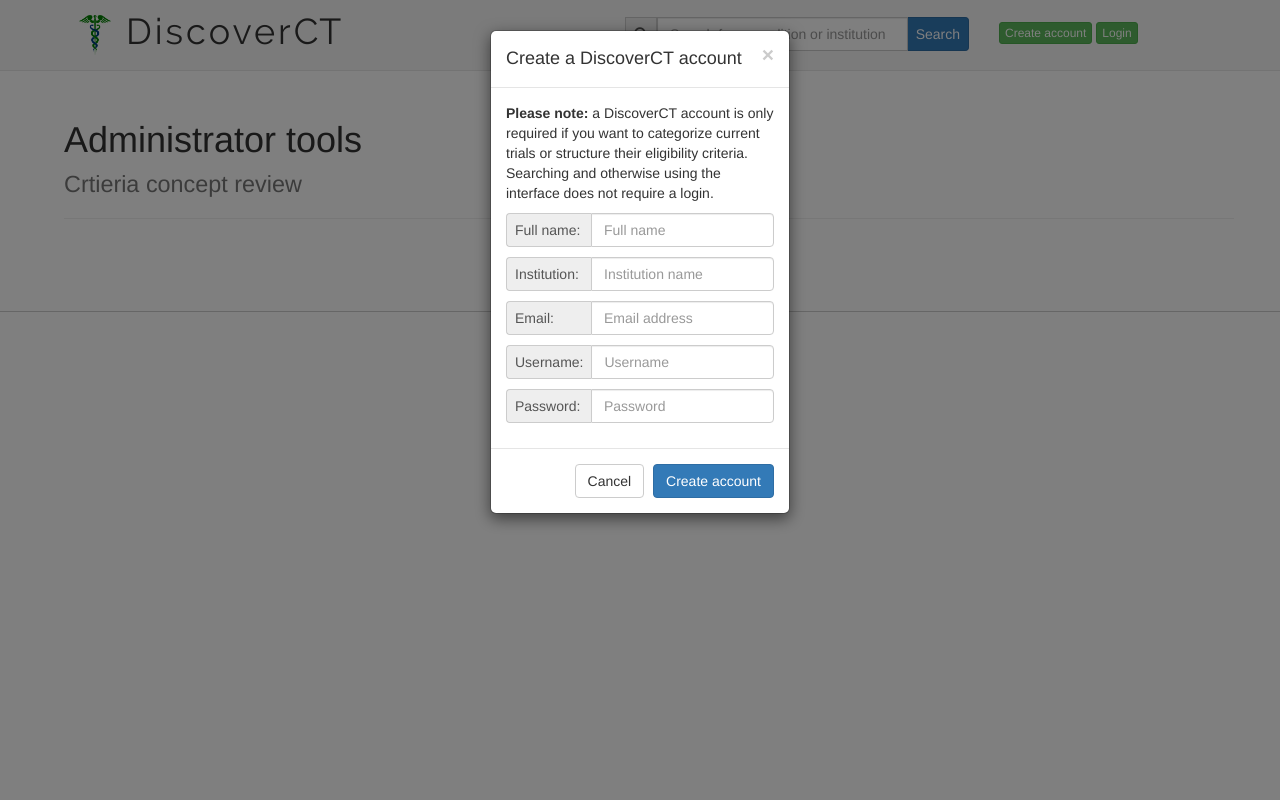
After one commit to jasonost/clinicaltrials, a Flask app: template ctapp/templates/approve_concepts.html in a window 1280 px wide, after a click on "Create account". The commit adds this page. Run offline with Flask 2, Linux system fonts and the light colour scheme; the template is opened without the code that fills it, so the values that code supplies are empty; parts of the project's set-up code (start-up, migrations or seed data) failed here and were passed over; some libraries are stand-ins or nearby versions.

Commit message:
Admin tools pages and modal

```diff
--- /dev/null
+++ b/ctapp/templates/approve_concepts.html
@@ -0,0 +1,19 @@
+{% include 'header.html' %}
+
+<div class='wrapper'>
+  <header class='container'>
+    <div class='page-header row'>
+      <h1>Administrator tools
+        <br><small>Crtieria concept review</small>
+      </h1>
+    </div>
+  </header>
+  <section class='container'>
+    <div id='current-approval' class='col-xs-12 col-sm-8 col-md-8'>
+    </div>
+    <div id='existing-terms' class='col-xs-12 col-sm-4 col-md-4'>
+    </div>
+  </section>
+</div>
+
+{% include 'footer.html' %}
--- a/ctapp/templates/modals.html
+++ b/ctapp/templates/modals.html
@@ -194,6 +194,41 @@
     </div>
   </div>
 
+<!-- TOOLS: ADMIN PAGE SELECTION -->
+  <div class="modal fade" id="admin-select-modal" tabindex="-1" role="dialog" aria-labelledby="admin-select-label" aria-hidden="true">
+    <div class="modal-dialog modal-sm">
+      <div class="modal-content">
+        <div class="modal-header">
+          <button type="button" class="close" data-dismiss="modal" aria-label="Close"><span aria-hidden="true">&times;</span></button>
+          <h4 class="modal-title" id="admin-select-label">Select admin tool</h4>
+        </div>
+        <div class="modal-body">
+          <div>
+            <p>Please select the data you would like to review:</p>
+          </div>
+          <div id='tool-list' class="input-group modal-input">
+            <div class='col-xs-12 col-sm-6 col-md-6'>
+              <a id="admin-concept-tool" type="button" class="btn btn-primary" href="{{ url_for('approve_concepts') }}">
+                <i class="fa fa-check-square-o" style="font-size: 3em; margin: .5em;"></i><br>
+                Eligibility<br>concepts
+              </a>
+            </div>
+            <div class='col-xs-12 col-sm-6 col-md-6'>
+              <a id="admin-mesh-tool" type="button" class="btn btn-primary" href="{{ url_for('approve_mesh') }}">
+                <i class="fa fa-tasks" style="font-size: 3em; margin: .5em;"></i><br>
+                MeSH term<br>assignments
+              </a>
+            </div>
+          </div>
+        </div>
+        <div class="modal-footer">
+          <button id="admin-select-cancel" type="button" class="btn btn-default" data-dismiss="modal">Cancel</button>
+        </div>
+      </div>
+    </div>
+  </div>
+
+
 
 
 
--- a/ctapp/templates/tools.html
+++ b/ctapp/templates/tools.html
@@ -11,19 +11,19 @@
       <h2>Select a tool:</h2>
     </div>
     <div id='tool-list'>
-      <div class='col-xs-4 col-sm-offset-3 col-sm-2 col-md-offset-3 col-md-2'>
+      <div class='col-xs-12 col-sm-6 col-md-offset-3 col-md-2'>
         <button id="pick-eligibility-tool" type="button" class="btn btn-primary" data-toggle="modal" data-target="#create-concept-modal">
           <i class="fa fa-check-square-o" style="font-size: 5em; margin: .5em;"></i><br>
           Create eligibility<br>concept
         </button>
       </div>
-      <div class='col-xs-4 col-sm-2 col-md-2'>
+      <div class='col-xs-12 col-sm-6 col-md-2'>
         <a id="pick-mesh-tool" type="button" class="btn btn-primary" href="{{ url_for('mesh_suggest') }}">
           <i class="fa fa-tasks" style="font-size: 5em; margin: .5em;"></i><br>
           Get MeSH term<br>suggestions
         </a>
       </div>
-      <div class='col-xs-4 col-sm-2 col-md-2'>
+      <div class='col-xs-12 col-sm-6 col-md-2'>
         <button id="pick-admin-tool" type="button" class="btn btn-primary">
           <i class="fa fa-cogs" style="font-size: 5em; margin: .5em;"></i><br>
           Admin tools<br>&nbsp;
```
Also changed, not shown: ctapp/templates/approve_mesh.html (added, +17 -0 lines).
